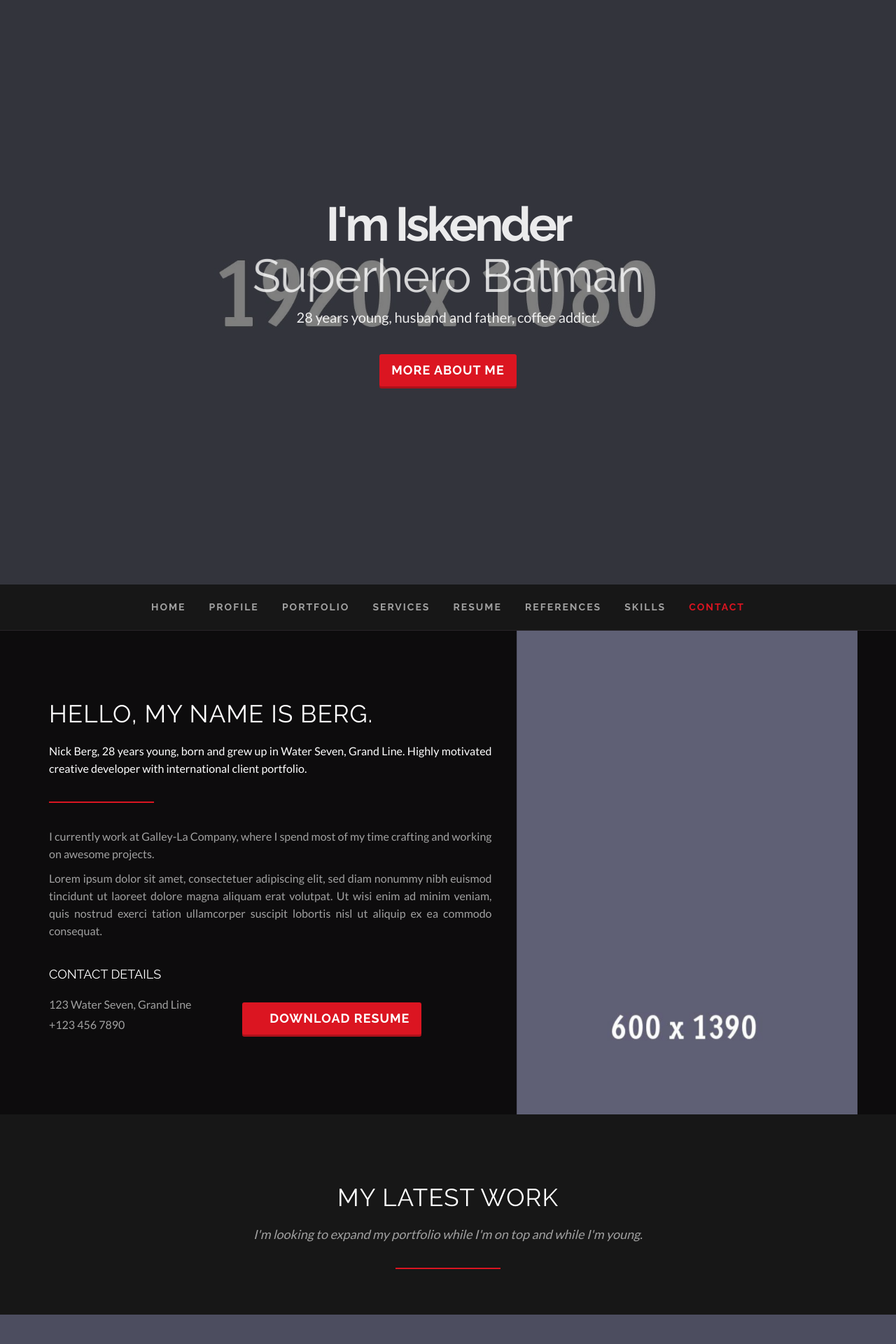
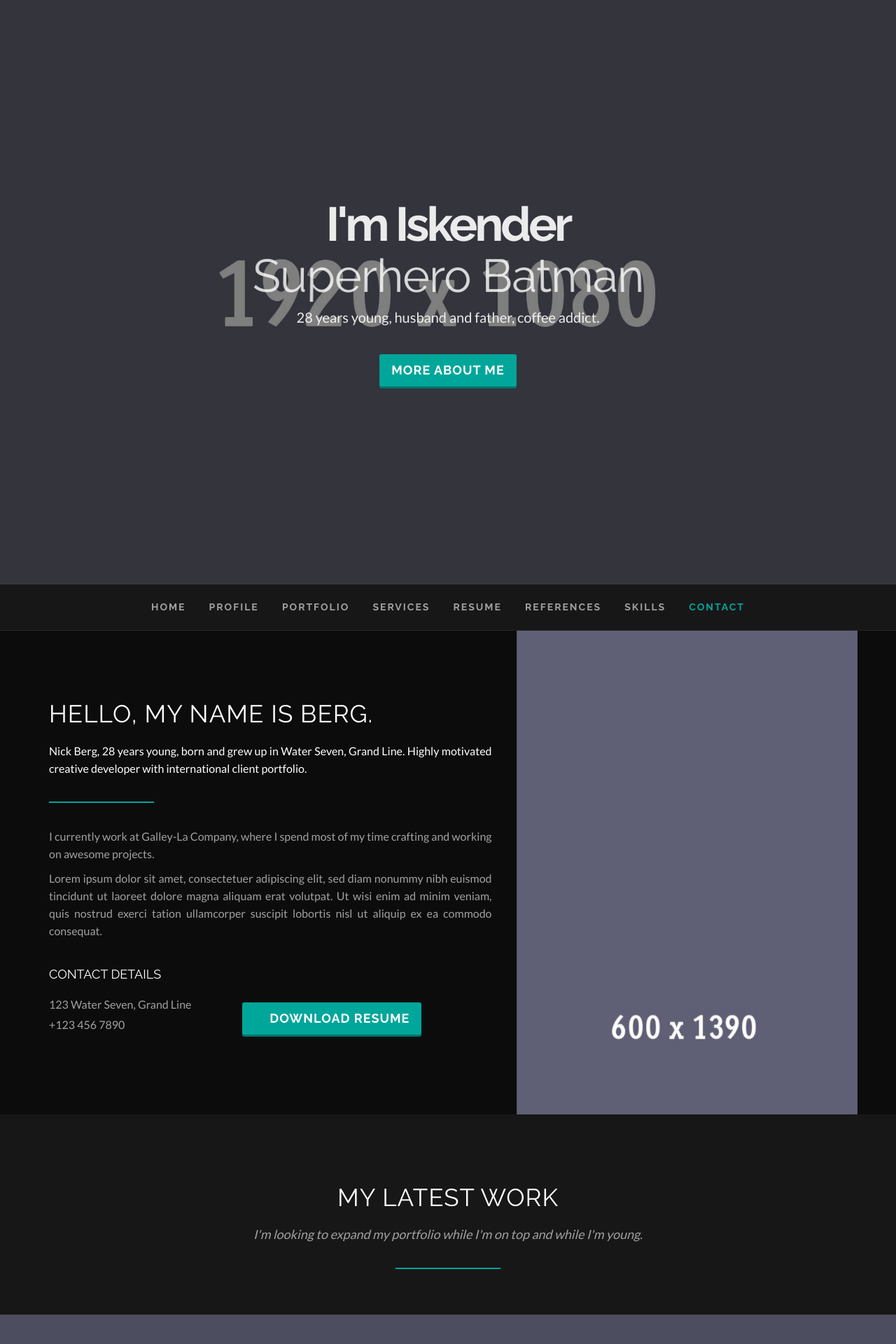
Before and after one commit to clearcareer/Resume, a Jekyll site: the page built from index.html, in a window 1280 px wide. Shown: the top 1920 px of the page at 70% size. Built offline with Jekyll 4.4.1, drawn with Linux system fonts in a browser that asks for light colours; some web fonts are replaced.

Commit message:
Updated '/index.html' via CloudCannon

```diff
--- a/index.html
+++ b/index.html
@@ -1,6 +1,6 @@
 ---
 layout: default
-color: red
+color: green
 navbarbrand: John
 title: Resume Template
 resumefile: assets/resume.pdf
```
